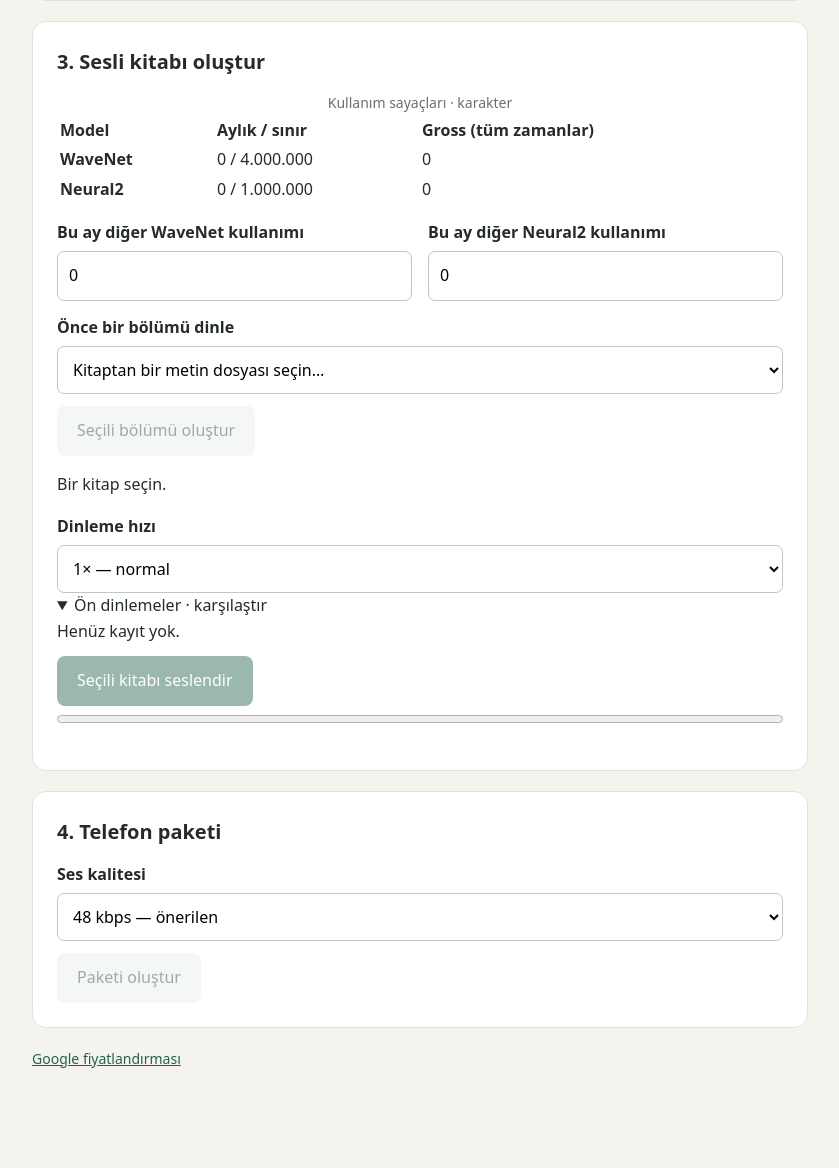
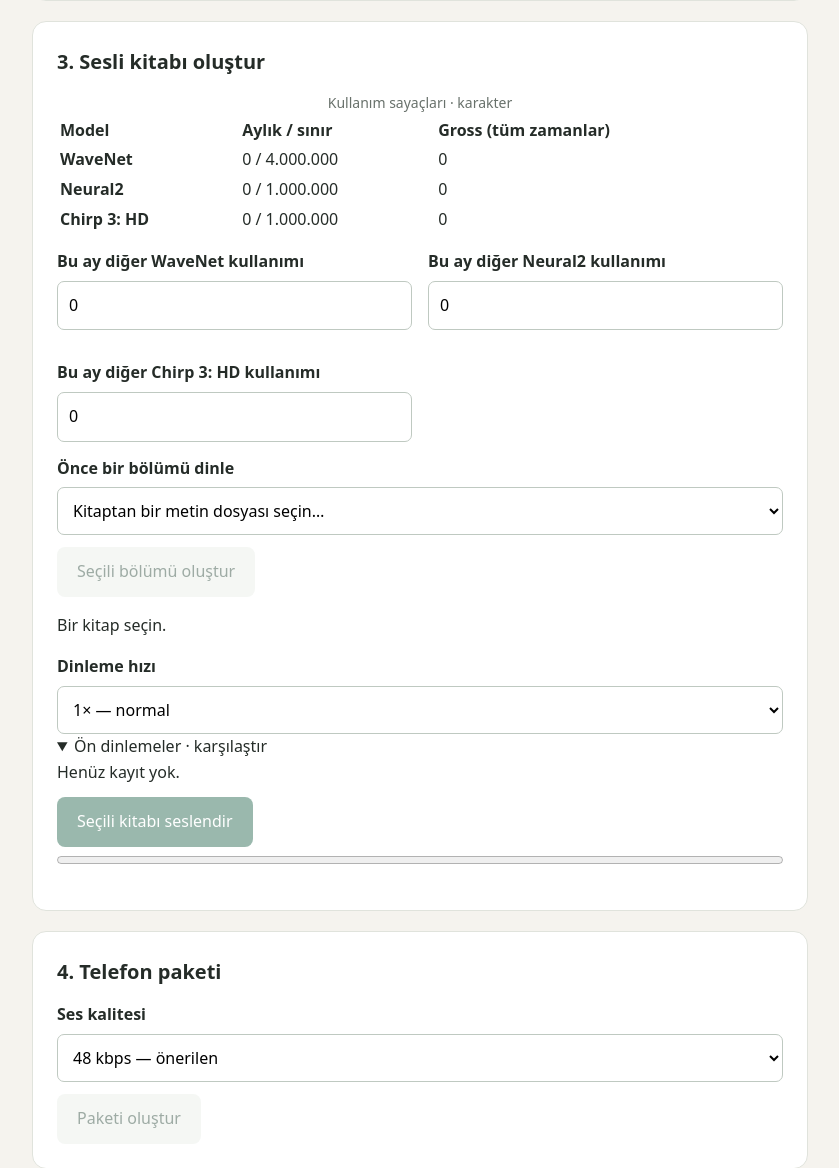
Before and after one commit to paka92/text2audiobook-webapp, a Flask app: page / in a window 1280 px wide. Shown: the part 1034-2202 px from the top of the page, without its empty margins (220-1059 px from the left). Before the commit the page ends 2102 px from the top, so only its background shows below. Run offline with Flask 3, Linux system fonts and the light colour scheme; data that the repository does not hold is empty.

Commit message:
Add Chirp 3: HD voices with their own usage counter
Chirp 3: HD joins WaveNet and Neural2 as a selectable family, counted
against its own 1,000,000-character calendar-month free tier ($30/1M
past it), with its own gross counter and external-usage field. The API
accepts speaking rate for these voices but rejects the pitch and volume
parameters, so non-zero values are refused before any billable request
is sent, and the page shows a notice when the family is selected.
Monthly counting was already keyed by UTC calendar month and stays so.

Co-Authored-By: Claude Opus 5 (1M context) <noreply@anthropic.com>
Claude-Session: https://claude.ai/code/session_01521erXnM5zHNw3APmK9Toz

```diff
--- a/app.py
+++ b/app.py
@@ -24,7 +24,7 @@ CACHE = ROOT / '.audio-cache'
 PACKAGES = ROOT / 'packages'
 MAX_BYTES = 4999
 BITRATES = (32000, 48000, 64000)
-MONTH_LIMITS = {'Wavenet': 4_000_000, 'Neural2': 1_000_000}
+MONTH_LIMITS = {'Wavenet': 4_000_000, 'Neural2': 1_000_000, 'Chirp3-HD': 1_000_000}
 app = Flask(__name__)
 app.config['MAX_CONTENT_LENGTH'] = 16_384
 TOKEN = secrets.token_urlsafe(32)
@@ -545,6 +545,10 @@ def start():
             if external < 0:
                 raise ValueError('Diğer kullanım negatif olamaz.')
             settings = audio_settings(data.get('settings'))
+            # Chirp 3: HD accepts speaking_rate but rejects the pitch and volume
+            # request parameters, so stop here instead of paying for a failed call.
+            if family == 'Chirp3-HD' and (settings['pitch'] or settings['volume_gain_db']):
+                raise ValueError('Chirp 3: HD sesleri perde ve ses seviyesi ayarını desteklemez; bu iki ayarı 0 bırakın.')
             items = plan(book, voice, settings, language)
             # Always validate the entire book, including for a single-file preview.
             preview_file = data.get('file')
--- a/templates/index.html
+++ b/templates/index.html
@@ -19,8 +19,9 @@
 <section>
 <h2>2. Ses seç</h2>
 <div class="row"><div><label for="language">Dil</label><input id="language" value="tr-TR" placeholder="tr-TR"></div>
-<div><label for="family">Model</label><select id="family"><option value="Wavenet" selected>WaveNet</option><option value="Neural2">Neural2</option></select></div></div>
+<div><label for="family">Model</label><select id="family"><option value="Wavenet" selected>WaveNet</option><option value="Neural2">Neural2</option><option value="Chirp3-HD">Chirp 3: HD</option></select></div></div>
 <p class="notice" id="model-note" hidden>Google'ın güncel listesinde Türkçe Neural2 bulunmuyor. Türkçe için farklı bir model seçmeniz gerekir.</p>
+<p class="notice" id="chirp-note" hidden>Chirp 3: HD perde ve ses seviyesi ayarlarını desteklemez; bu iki ayar 0 olmalıdır. Okuma hızı desteklenir.</p>
 <button class="secondary" id="load">Google seslerini getir</button>
 <label for="voice">Ses</label><select id="voice"><option value="">Önce sesleri getirin</option></select>
 <p id="voice-note" class="muted">Sesleri getirip bir ses seçin.</p>
@@ -37,10 +38,12 @@
 <caption class="muted">Kullanım sayaçları · karakter</caption>
 <thead><tr><th>Model</th><th>Aylık / sınır</th><th>Gross (tüm zamanlar)</th></tr></thead>
 <tbody><tr><th>WaveNet</th><td id="monthly-Wavenet">0 / 4.000.000</td><td id="gross-Wavenet">0</td></tr>
-<tr><th>Neural2</th><td id="monthly-Neural2">0 / 1.000.000</td><td id="gross-Neural2">0</td></tr></tbody>
+<tr><th>Neural2</th><td id="monthly-Neural2">0 / 1.000.000</td><td id="gross-Neural2">0</td></tr>
+<tr><th>Chirp 3: HD</th><td id="monthly-Chirp3-HD">0 / 1.000.000</td><td id="gross-Chirp3-HD">0</td></tr></tbody>
 </table>
 <div class="row"><div><label for="external-Wavenet">Bu ay diğer WaveNet kullanımı</label><input id="external-Wavenet" type="number" min="0" step="1" value="0"></div>
-<div><label for="external-Neural2">Bu ay diğer Neural2 kullanımı</label><input id="external-Neural2" type="number" min="0" step="1" value="0"></div></div>
+<div><label for="external-Neural2">Bu ay diğer Neural2 kullanımı</label><input id="external-Neural2" type="number" min="0" step="1" value="0"></div>
+<div><label for="external-Chirp3-HD">Bu ay diğer Chirp 3: HD kullanımı</label><input id="external-Chirp3-HD" type="number" min="0" step="1" value="0"></div></div>
 <label for="preview-file">Önce bir bölümü dinle</label><select id="preview-file"><option value="">Kitaptan bir metin dosyası seçin…</option></select>
 <button type="button" id="preview" class="secondary" disabled>Seçili bölümü oluştur</button>
 <div id="error-panel" role="alert" hidden style="background:#fff0ee;border:1px solid #c64b3a;border-radius:8px;padding:14px;margin:12px 0;overflow-wrap:anywhere"><strong>İşlem tamamlanamadı</strong><p id="error-text" style="margin:6px 0 0;white-space:pre-wrap"></p></div>
@@ -71,7 +74,7 @@ function invalidatePreview(){historySignature='';refreshHistory();statusEpoch++;
 
 function showError(message){$('error-text').textContent=message;$('error-panel').hidden=false;$('message').textContent=message;saveDraft()}
 function clearError(){$('error-text').textContent='';$('error-panel').hidden=true}
-const draftFields=['book','preview-file','language','family','voice','speaking_rate','pitch','volume_gain_db','playback-rate','external-Wavenet','external-Neural2','bitrate'];
+const draftFields=['book','preview-file','language','family','voice','speaking_rate','pitch','volume_gain_db','playback-rate','external-Wavenet','external-Neural2','external-Chirp3-HD','bitrate'];
 let draftReady=false;
 function saveDraft(){if(!draftReady)return;try{localStorage.setItem('audiobook-draft',JSON.stringify({values:Object.fromEntries(draftFields.map(id=>[id,$(id).value])),job:expectedJob,error:$('error-panel').hidden?'':$('error-text').textContent}))}catch(e){}}
 function restoreDraft(){
@@ -84,6 +87,7 @@ function restoreDraft(){
   if(values.voice&&values.voice.startsWith($('language').value+'-'+$('family').value+'-'))$('voice').replaceChildren(new Option(values.voice,values.voice));
   expectedJob=saved.job||null;acceptStatus=Boolean(expectedJob);displaySettings();
   $('model-note').hidden=!($('language').value==='tr-TR'&&$('family').value==='Neural2');
+  $('chirp-note').hidden=$('family').value!=='Chirp3-HD';
   if(saved.error)showError(saved.error);else $('message').textContent=expectedJob?'İşlem durumu kontrol ediliyor…':'Seçimleriniz geri yüklendi.';
  }
  draftReady=true;ready();refreshHistory();
@@ -109,9 +113,9 @@ async function api(url,data){
  let result;try{result=await response.json()}catch(e){throw Error(`Sunucu geçerli yanıt vermedi (HTTP ${response.status}). Seçimleriniz korunuyor.`)}
  if(!response.ok)throw Error(result.error||`İşlem başarısız (HTTP ${response.status}).`);return result;
 }
-function ready(){const b=books.find(b=>b.name===$('book').value);$('start').disabled=running||starting||!b||!$('voice').value||b.files.length===0||b.files.some(f=>f.error)||Boolean(b.oversize);$('preview').disabled=$('start').disabled||!$('preview-file').value;$('package').disabled=running||starting||!b;$('stop').hidden=!running;for(const id of ['book','preview-file','language','family','voice','load','external-Wavenet','external-Neural2','speaking_rate','pitch','volume_gain_db','reset-settings','bitrate'])$(id).disabled=running||starting}
+function ready(){const b=books.find(b=>b.name===$('book').value);$('start').disabled=running||starting||!b||!$('voice').value||b.files.length===0||b.files.some(f=>f.error)||Boolean(b.oversize);$('preview').disabled=$('start').disabled||!$('preview-file').value;$('package').disabled=running||starting||!b;$('stop').hidden=!running;for(const id of ['book','preview-file','language','family','voice','load','external-Wavenet','external-Neural2','external-Chirp3-HD','speaking_rate','pitch','volume_gain_db','reset-settings','bitrate'])$(id).disabled=running||starting}
 function selection(){const b=books.find(b=>b.name===$('book').value);$('preview-file').replaceChildren(new Option('Bir metin dosyası seçin…',''),...(b?b.files.map(f=>new Option(f.name,f.name)):[]));invalidatePreview();$('summary').textContent=b?`${b.files.length} dosya · ${fmt(b.characters)} karakter · ${b.oversize} dosya bayt sınırını aşıyor`:'Kitaplar books klasöründen okunur.';$('files').replaceChildren();const issues=b?b.files.filter(f=>f.error||f.bytes>4999):[];$('issues').hidden=!issues.length;for(const f of issues){const li=document.createElement('li');li.textContent=`${f.name} — ${fmt(f.bytes)} bayt${f.error?' · '+f.error:''}`;$('files').append(li)}ready()}
-function resetVoice(){invalidatePreview();$('voice').replaceChildren(new Option('Önce sesleri getirin',''));$('model-note').hidden=!($('language').value==='tr-TR'&&$('family').value==='Neural2');ready()}
+function resetVoice(){invalidatePreview();$('voice').replaceChildren(new Option('Önce sesleri getirin',''));$('model-note').hidden=!($('language').value==='tr-TR'&&$('family').value==='Neural2');$('chirp-note').hidden=$('family').value!=='Chirp3-HD';ready()}
 $('preview-file').onchange=()=>{invalidatePreview();ready()};$('book').onchange=selection;$('voice').onchange=()=>{invalidatePreview();ready()};$('family').onchange=resetVoice;$('language').oninput=resetVoice;
 $('load').onclick=async()=>{const language=$('language').value,family=$('family').value;$('load').disabled=true;$('voice-note').textContent='Sesler yükleniyor…';try{const data=await api('/api/voices?'+new URLSearchParams({language,family}));if(language!==$('language').value||family!==$('family').value)return;$('voice').replaceChildren(new Option('Ses seçin…',''),...data.voices.map(v=>new Option(v,v)));$('voice-note').textContent=data.voices.length?'Bir ses seçin.':'Bu dil ve model için ses bulunamadı.'}catch(e){$('voice-note').textContent=e.message}finally{ready()}};
 async function submit(url,payload,notice){
```
Also changed, not shown: API-KEY-SETUP.md (+3 -3 lines), tests/browser.cjs (+1 -1 lines), tests/test_app.py (+36 -1 lines), README.md.
